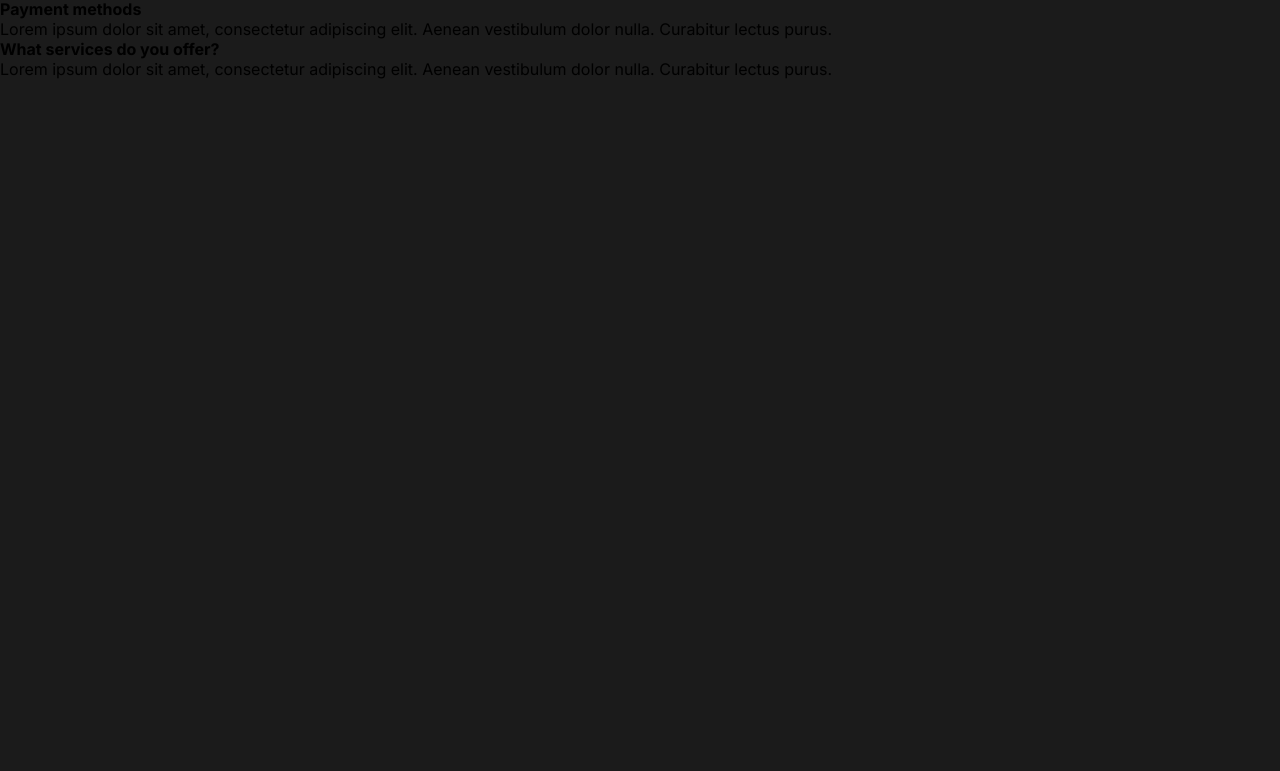
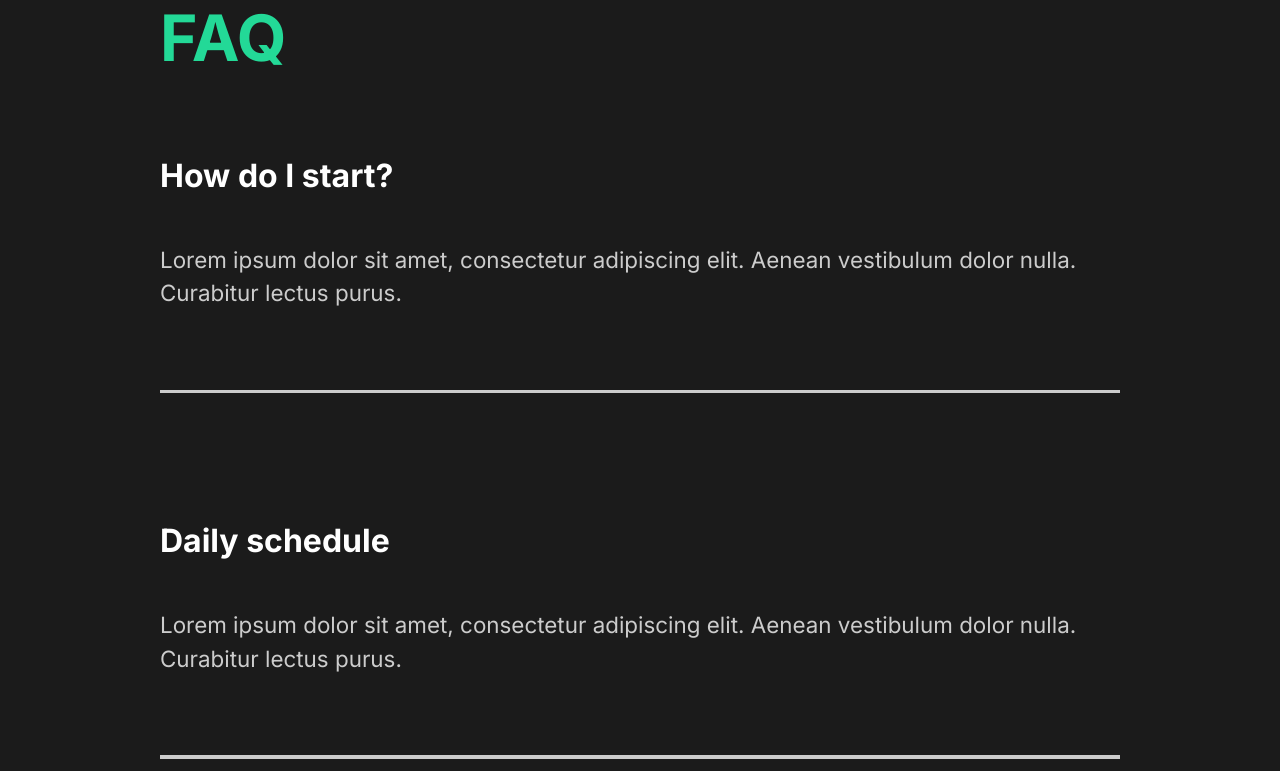
Before and after one commit to arggeo/react-portfolio-website, a React (Create React App) app: page / in a window 1280 px wide. Shown: the part 2229-3000 px from the top of the page. Before the commit the page ends 2308 px from the top, so only its background shows below. Built offline with nearby package versions, Linux system fonts and the light colour scheme.

Commit message:
Styled Faq section

```diff
--- a/src/components/FaqSection.js
+++ b/src/components/FaqSection.js
@@ -1,35 +1,75 @@
 import React from 'react';
+
+// Styled Components
+import styled from 'styled-components';
+import { About } from '../styles';
 
 const FaqSection = () => {
     return (
-        <div className="faq">
+        <Faq>
             <h2>Any Questions? <span>FAQ</span></h2>
             <div className="question">
                 <h4>How do I start?</h4>
                 <div className="answer">
-                    Lorem ipsum dolor sit amet, consectetur adipiscing elit. Aenean vestibulum dolor nulla. Curabitur lectus purus.
+                    <p>Lorem ipsum dolor sit amet, consectetur adipiscing elit. Aenean vestibulum dolor nulla. Curabitur lectus purus.</p>
                 </div>
+                <div className="faq-line"></div>
             </div>
             <div className="question">
                 <h4>Daily schedule</h4>
                 <div className="answer">
-                    Lorem ipsum dolor sit amet, consectetur adipiscing elit. Aenean vestibulum dolor nulla. Curabitur lectus purus.
+                    <p>Lorem ipsum dolor sit amet, consectetur adipiscing elit. Aenean vestibulum dolor nulla. Curabitur lectus purus.</p>
                 </div>
+                <div className="faq-line"></div>
             </div>
             <div className="question">
                 <h4>Payment methods</h4>
                 <div className="answer">
-                    Lorem ipsum dolor sit amet, consectetur adipiscing elit. Aenean vestibulum dolor nulla. Curabitur lectus purus.
+                    <p>Lorem ipsum dolor sit amet, consectetur adipiscing elit. Aenean vestibulum dolor nulla. Curabitur lectus purus.</p>
                 </div>
+                <div className="faq-line"></div>
             </div>
             <div className="question">
                 <h4>What services do you offer?</h4>
                 <div className="answer">
-                    Lorem ipsum dolor sit amet, consectetur adipiscing elit. Aenean vestibulum dolor nulla. Curabitur lectus purus.
+                    <p>Lorem ipsum dolor sit amet, consectetur adipiscing elit. Aenean vestibulum dolor nulla. Curabitur lectus purus.</p>
                 </div>
             </div>
-        </div>
+        </Faq>
     );
 }
 
+const Faq = styled(About)`
+  display: block;
+
+  span {
+    display: block;
+  }
+
+  h2 {
+    padding-bottom: 2rem;
+    font-weight: lighter;
+  }
+
+  .faq-line {
+    background: #ccc;
+    height: 0.2rem;
+    margin: 2rem 0;
+    width: 100%;
+  }
+
+  .question {
+    padding: 3rem 0;
+    cursor: pointer;
+  }
+
+  .answer {
+    padding: 2rem 0;
+
+    p {
+      padding: 1rem 0;
+    }
+  }
+`;
+
 export default FaqSection;
--- a/src/components/GlobalStyle.js
+++ b/src/components/GlobalStyle.js
@@ -39,6 +39,7 @@ const GlobalStyle = createGlobalStyle`
 
     h4 {
       font-weight: bold;
+      font-size: 2rem;
     }
 
     a {
--- a/src/components/ServicesSection.js
+++ b/src/components/ServicesSection.js
@@ -20,7 +20,7 @@ const ServicesSection = () => {
                     <Card>
                         <div className="icon">
                             <img src={clock} alt="icon" />
-                            <h3>Efficient</h3>
+                            <h3>Efficiency</h3>
                         </div>
                         <p>Lorem ipsum dolor sit amet.</p>
                     </Card>
```
